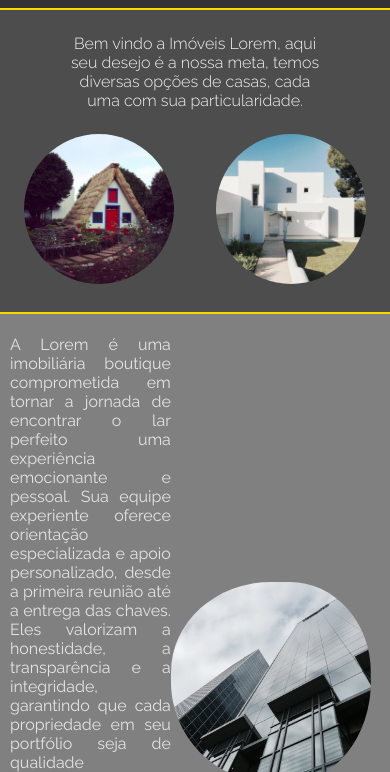
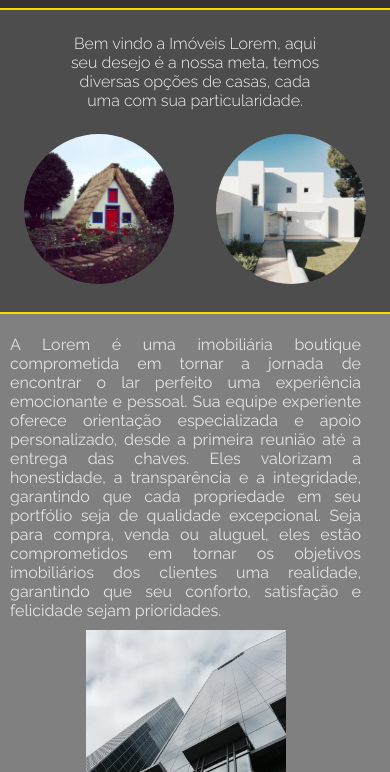
Before and after one commit to Caioo08/imobiliaria, a plain HTML site: page index.html in a window 390 px wide. Shown: the part 72-844 px from the top of the page. Drawn offline with Linux system fonts and the light colour scheme.

Commit message:
Quinto commit

```diff
--- a/sobre.css
+++ b/sobre.css
@@ -25,7 +25,7 @@
 
 @media (max-width: 700px) {
     #sobre{
-        display: flex;
+        display: block;
         width: 100%;
     }
 
@@ -39,5 +39,7 @@
         padding-top: 10px;
         width: 200px;
         border-radius: 100px;
+        padding-left: 22%;
+        border-radius: 0;
     }
 }
```
